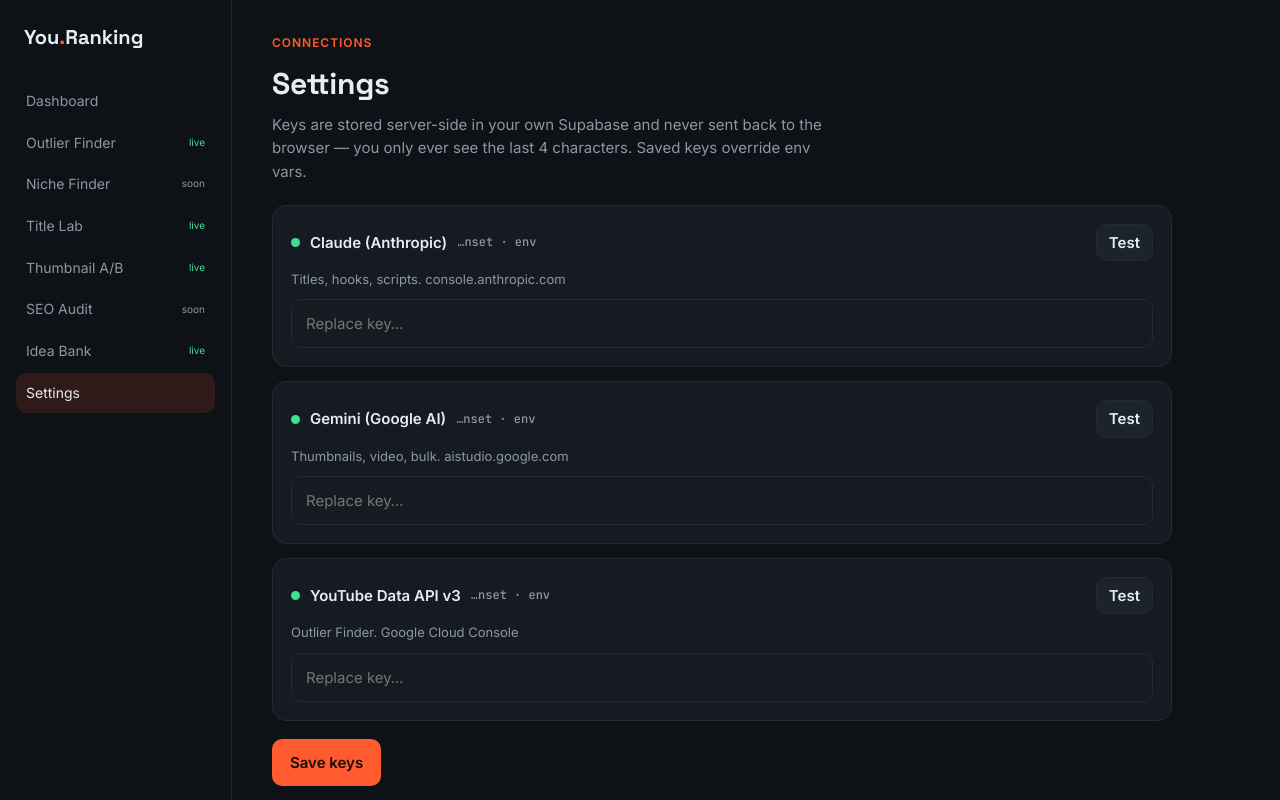
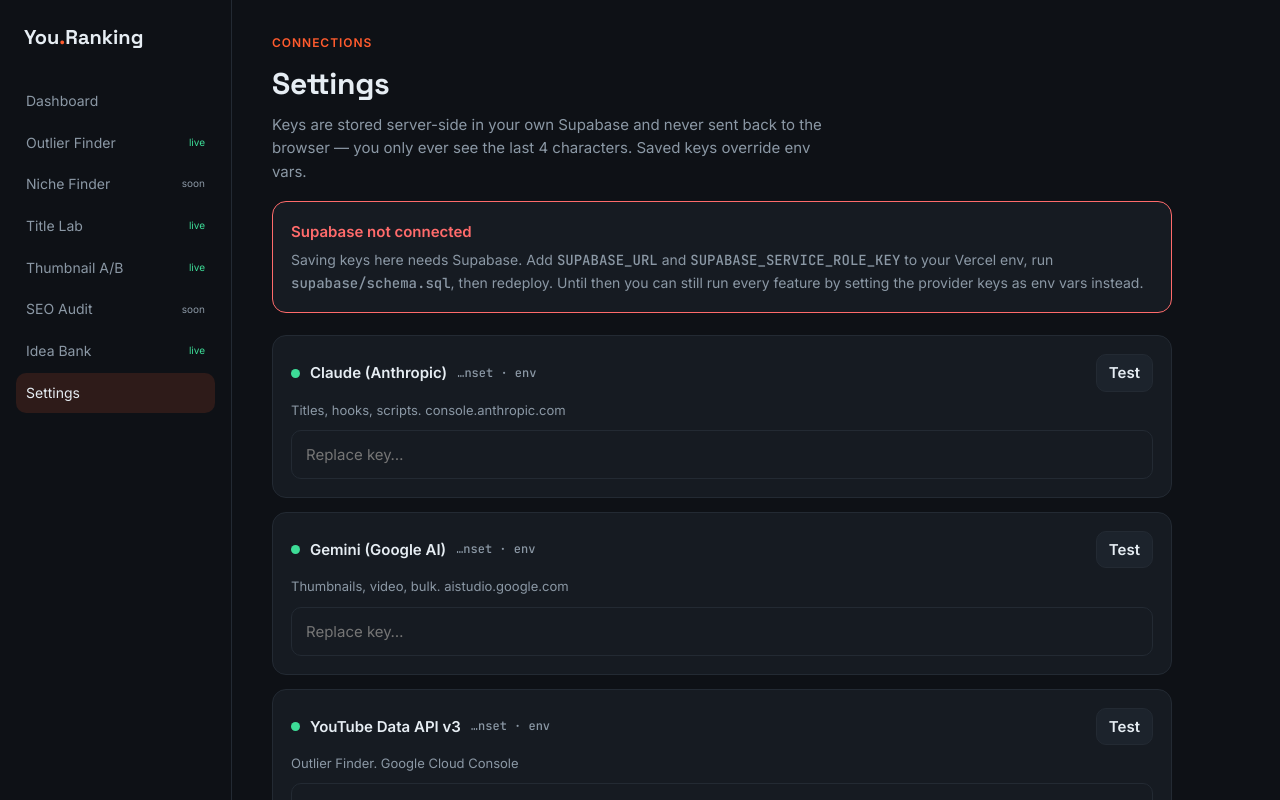
Before and after one commit to Jagjeetsekhon3/youranking, a Next.js app: page /settings in a window 1280 px wide. Shown: the top 800 px of the page. Built offline with nearby package versions, Linux system fonts and the light colour scheme; no server answers; the database is empty.

Commit message:
Add files via upload

```diff
--- a/src/app/api/settings/route.ts
+++ b/src/app/api/settings/route.ts
@@ -1,5 +1,5 @@
 import { NextRequest, NextResponse } from "next/server";
-import { dbUpsert } from "@/lib/supabase";
+import { dbUpsert, SUPABASE_READY } from "@/lib/supabase";
 import { keyStatus, bustCache, getKey, MANAGED_KEYS } from "@/lib/settings";
 
 export const runtime = "nodejs";
@@ -8,7 +8,7 @@
 export async function GET() {
   try {
     const keys = await keyStatus();
-    return NextResponse.json({ keys });
+    return NextResponse.json({ keys, supabaseReady: SUPABASE_READY });
   } catch (e: any) {
     return NextResponse.json({ error: e.message }, { status: 500 });
   }
--- a/src/app/settings/page.tsx
+++ b/src/app/settings/page.tsx
@@ -11,6 +11,7 @@
 
 export default function Settings() {
   const [statuses, setStatuses] = useState<Status[]>([]);
+  const [ready, setReady] = useState(true);
   const [inputs, setInputs] = useState<Record<string, string>>({});
   const [tests, setTests] = useState<Record<string, { ok: boolean; detail: string } | "running">>({});
   const [saving, setSaving] = useState(false);
@@ -20,6 +21,7 @@
     const res = await fetch("/api/settings");
     const data = await res.json();
     setStatuses(data.keys || []);
+    setReady(data.supabaseReady !== false);
   }
   useEffect(() => { load(); }, []);
 
@@ -56,6 +58,18 @@
         Keys are stored server-side in your own Supabase and never sent back to the
         browser — you only ever see the last 4 characters. Saved keys override env vars.
       </p>
+
+      {!ready && (
+        <div className="card" style={{ marginTop: 18, borderColor: "var(--bad)" }}>
+          <b style={{ color: "var(--bad)" }}>Supabase not connected</b>
+          <p className="muted" style={{ margin: "6px 0 0", fontSize: 14 }}>
+            Saving keys here needs Supabase. Add <span className="mono">SUPABASE_URL</span> and{" "}
+            <span className="mono">SUPABASE_SERVICE_ROLE_KEY</span> to your Vercel env, run{" "}
+            <span className="mono">supabase/schema.sql</span>, then redeploy. Until then you can
+            still run every feature by setting the provider keys as env vars instead.
+          </p>
+        </div>
+      )}
 
       <div className="grid" style={{ marginTop: 22, gap: 14 }}>
         {statuses.map((s) => {
--- a/src/lib/supabase.ts
+++ b/src/lib/supabase.ts
@@ -2,19 +2,29 @@
 // Bearer-token style, no SDK — same pattern that kept Vercel happy
 // on your other builds, and travels cleanly to the Chrome extension.
 
-const URL = process.env.SUPABASE_URL!;
-const SERVICE_KEY = process.env.SUPABASE_SERVICE_ROLE_KEY!;
+const URL = process.env.SUPABASE_URL;
+const SERVICE_KEY = process.env.SUPABASE_SERVICE_ROLE_KEY;
+
+export const SUPABASE_READY = !!URL && !!SERVICE_KEY;
+
+const NOT_READY =
+  "Supabase isn't connected. Set SUPABASE_URL and SUPABASE_SERVICE_ROLE_KEY in your environment, then run supabase/schema.sql.";
+
+function base() {
+  if (!URL || !SERVICE_KEY) throw new Error(NOT_READY);
+  return URL;
+}
 
 function headers() {
   return {
-    apikey: SERVICE_KEY,
+    apikey: SERVICE_KEY as string,
     Authorization: `Bearer ${SERVICE_KEY}`,
     "content-type": "application/json",
   };
 }
 
 export async function dbSelect(table: string, query = "") {
-  const res = await fetch(`${URL}/rest/v1/${table}?${query}`, {
+  const res = await fetch(`${base()}/rest/v1/${table}?${query}`, {
     headers: headers(),
     cache: "no-store",
   });
@@ -23,7 +33,7 @@
 }
 
 export async function dbInsert(table: string, row: Record<string, unknown>) {
-  const res = await fetch(`${URL}/rest/v1/${table}`, {
+  const res = await fetch(`${base()}/rest/v1/${table}`, {
     method: "POST",
     headers: { ...headers(), Prefer: "return=representation" },
     body: JSON.stringify(row),
@@ -37,7 +47,7 @@
   rows: Record<string, unknown>[],
   onConflict: string
 ) {
-  const res = await fetch(`${URL}/rest/v1/${table}?on_conflict=${onConflict}`, {
+  const res = await fetch(`${base()}/rest/v1/${table}?on_conflict=${onConflict}`, {
     method: "POST",
     headers: {
       ...headers(),
@@ -50,7 +60,7 @@
 }
 
 export async function dbDelete(table: string, query: string) {
-  const res = await fetch(`${URL}/rest/v1/${table}?${query}`, {
+  const res = await fetch(`${base()}/rest/v1/${table}?${query}`, {
     method: "DELETE",
     headers: headers(),
   });
```
